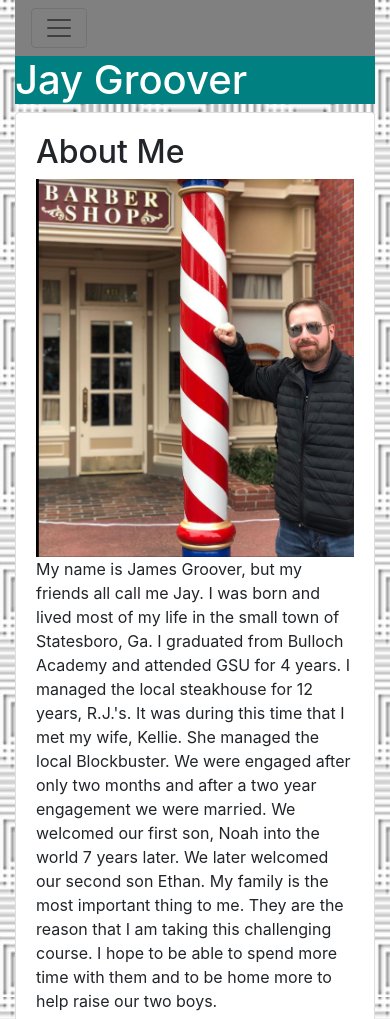
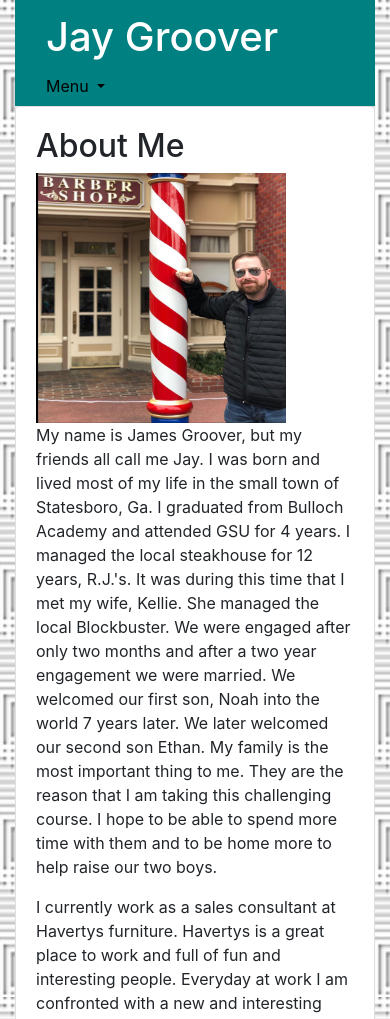
Before and after one commit to jaygroover/bootstrap-portfolio, a plain HTML site: page index.html in a window 390 px wide. Shown: the top 1019 px of the page. Drawn offline with nearby package versions, Linux system fonts and the light colour scheme.

Commit message:
new upate

```diff
--- a/assets/css/style.css
+++ b/assets/css/style.css
@@ -1,25 +1,28 @@
+
+
+
+*{
+  box-sizing: border-box;
+}
+
 body{
     background-image:url(../images/background.jpg);
+}
+a {
+    color:black;
+    text-decoration: none;
+
+}
+
+.header{
+
+    background:teal;
 }
 
 h1{
 
     background-color: teal;
     color:white;
-}
-
-
-.movie{
-    position: relative;
-    background-color: teal;
-    text-align: center;
-    color:white;
-    width: 297px;
-    height: 33px;
-
-    left: 2px;
-    top: -51px;
-    z-index: 1;
 }
 
 .movie{
@@ -55,7 +58,6 @@ h1{
     color:white;
     width: 297px;
     height: 33px;
-
     left: 2px;
     top: -51px;
     z-index: 1;
@@ -68,8 +70,43 @@ h1{
     color:white;
     width: 297px;
     height: 33px;
-
     left: 2px;
     top: -51px;
     z-index: 1;
 }
+
+
+
+
+
+
+
+@media only screen and (max-width: 640px) {
+    /* For mobile phones: */
+    [class*="body"] {
+      width: 100%;
+    }
+  }
+
+  @media only screen and (max-width: 670px) {
+    /* For mobile phones: */
+    [class*="body"] {
+        width: 100%;
+      }
+    }
+
+
+
+  @media only screen and (max-width: 768px) {
+    /* For mobile phones: */
+    [class*="body"] {
+      width: 100%;
+    }
+  }
+
+  @media only screen and (max-width: 980px) {
+    /* For mobile phones: */
+    [class*="body"] {
+      width: 100%;
+    }
+  }
--- a/index.html
+++ b/index.html
@@ -11,7 +11,7 @@
     <!-- Bootstrap CSS -->
     <link rel="stylesheet" href="https://stackpath.bootstrapcdn.com/bootstrap/4.3.1/css/bootstrap.min.css" integrity="sha384-ggOyR0iXCbMQv3Xipma34MD+dH/1fQ784/j6cY/iJTQUOhcWr7x9JvoRxT2MZw1T" crossorigin="anonymous">
     <link  rel="stylesheet" type="text/css" href="assets/css/style.css">
-    <title>About Me</title>
+    <title><h1>About Me</h1></title>
   </head>
 
 
@@ -19,42 +19,35 @@
 
 
   <body>
-    <div class="container">
-            <nav class="navbar navbar-light" style="background-color:gray;">
 
-               <button class="navbar-toggler" type="button" data-toggle="collapse" data-target="#navbarText" aria-controls="navbarText" aria-expanded="false" aria-label="Toggle navigation">
-                  <span class="navbar-toggler-icon"></span>
-                </button>
-                <div class="collapse navbar-collapse" id="navbarText">
-                  <ul class="navbar-nav mr-auto">
-                    <li class="nav-item active">
-                      <a class="nav-link" href="index.html">About Me <span class="sr-only">(current)</span></a>
-                    </li>
-                    <li class="nav-item">
-                      <a class="nav-link" href="contact.html">Contact Me</a>
-                    </li>
-                    <li class="nav-item">
-                      <a class="nav-link" href="portfolio.html">Portfolio</a>
-                    </li>
-                  </ul>
-                  <span class="navbar-text"></span>
+        <div class="container">
+            <div class="header">
+                <nav class="navbar navbar-inverse">
+                        <div class="container-fluid">
+                          <div class="navbar-header">
+                            <a class="navbar-brand" href="#"><h1>Jay Groover</h1></a>
+                          </div>
+                          <ul class="nav navbar-nav navbar-right">
 
-                     </span>
-                </div>
-            </nav>
-      <div class="row">
-        <div class="col-sm-3">
-                <h1>Jay Groover</h1>
-        </div>
-
-
-      </div>
+                            <li class="dropdown"><a class="dropdown-toggle" data-toggle="dropdown" href="#">Menu <span class="caret"></span></a>
+                              <ul class="dropdown-menu">
+                                <li><a href="index.html">About</a></li>
+                                <li><a href="contact.html">Contact Me</a></li>
+                                <li><a href="portfolio.html">portfolio</a></li>
+                              </ul>
+                            </li>
+                     </div>
+                    </div>
+                    </div>
 
 
 
 
 
-<div class="card">
+
+    <div class="container">
+
+      <div class="card">
     <div class="card-body">
 
 
@@ -66,8 +59,8 @@
 
 
 <div class="row">
-    <div class="col-sm-3">
-            <img class="img" src="assets/images/Jaypic.jpg" alt="place holder"  style="width:100%;height:100%">
+    <div class="col-sm-3" id="pic">
+            <img class="img" src="assets/images/Jaypic.jpg" alt="place holder"  style="width:250px; max-width:100%; height: 250px; max-height: 100%">
     </div>
             <div class="col-sm-9">
                     <p>My name is James Groover, but my friends all call me Jay.  I was born and lived most of my life in the small town of Statesboro, Ga.  I graduated from Bulloch Academy and attended GSU for 4 years. I managed the local steakhouse for 12 years, R.J.'s.  It was during this time that I met my wife, Kellie.  She managed the local Blockbuster.  We were engaged after only two months and after a two year engagement we were married.  We welcomed our first son, Noah into the world 7 years later. We later welcomed our second son Ethan.  My family is the most important thing to me. They are the reason that I am taking this challenging course.  I hope to be able to spend more time with them and to be home more to help raise our two boys.</p>
```
Also changed, not shown: contact.html (+25 -35 lines), portfolio.html (+23 -38 lines).
